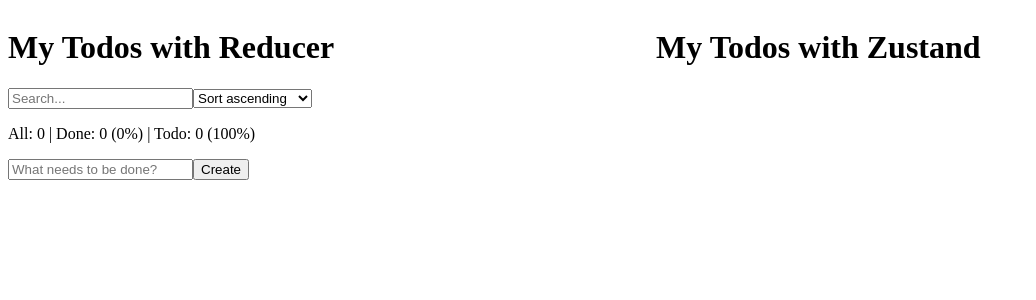
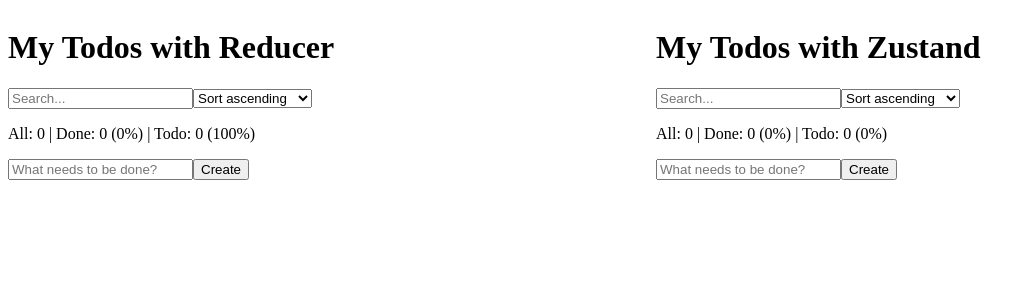
Before and after one commit to mtkacz-soldevelo/todos-state-management, a React (Vite) app: page / in a window 1280 px wide. Shown: the top 300 px of the page, without its empty margins (0-1036 px from the left). Built offline with nearby package versions, Linux system fonts and the light colour scheme.

Commit message:
implement todos-with-zustand

```diff
--- /dev/null
+++ b/src/todos-with-zustand/components/index.tsx
@@ -0,0 +1,2 @@
+export type { Todo } from './todos.model';
+export { useTodosStore } from './todos.store';
--- /dev/null
+++ b/src/todos-with-zustand/components/todos.model.tsx
@@ -0,0 +1,5 @@
+export type Todo = {
+  id: string;
+  text: string;
+  done: boolean;
+};
--- /dev/null
+++ b/src/todos-with-zustand/components/todos.store.tsx
@@ -0,0 +1,170 @@
+import { create } from 'zustand';
+import type { Todo } from './todos.model';
+import { AsyncUtils, EntityUtils, MathUtils } from '../../utils';
+import { persist } from 'zustand/middleware';
+
+type SortOrder = 'asc' | 'desc';
+
+type State = {
+  allTodos: Todo[];
+  todos: Todo[];
+  searchFilter: string;
+  sortOrder: SortOrder;
+  stats: {
+    total: number;
+    done: { value: number; percentage: number };
+    notDone: { value: number; percentage: number };
+  };
+};
+
+type Action = {
+  setAllTodos: (allTodos: Todo[]) => void;
+  createTodo: (text: Todo['text']) => Promise<void>;
+  removeTodo: (id: Todo['id']) => Promise<void>;
+  toggleTodo: (id: Todo['id']) => Promise<void>;
+  updateTodo: (
+    id: Todo['id'],
+    updates: Partial<Omit<Todo, 'id'>>
+  ) => Promise<void>;
+  setSearchFilter: (searchFilter: string) => void;
+  setSortOrder: (sortOrder: SortOrder) => void;
+};
+
+type Store = State & Action;
+
+const STORAGE_KEY = 'my-todos-with-zustand';
+
+const filterAndSortTodos = (
+  allTodos: State['allTodos'],
+  searchFilter: State['searchFilter'],
+  sortOrder: State['sortOrder']
+): State['todos'] => {
+  return allTodos
+    .filter((todo) => todo.text.includes(searchFilter))
+    .sort(
+      (a, b) => a.text.localeCompare(b.text) * (sortOrder === 'asc' ? 1 : -1)
+    );
+};
+
+const calculateStats = (todos: State['todos']): State['stats'] => {
+  if (todos.length === 0) {
+    return {
+      total: 0,
+      done: { value: 0, percentage: 0 },
+      notDone: { value: 0, percentage: 0 },
+    };
+  }
+
+  const total = todos.length;
+
+  const done = todos.filter((todo) => todo.done).length;
+  const notDone = total - done;
+
+  const donePercentage = MathUtils.calculatePercentage(done, total);
+  const notDonePercentage = 100 - donePercentage;
+
+  return {
+    total,
+    done: { value: done, percentage: donePercentage },
+    notDone: { value: notDone, percentage: notDonePercentage },
+  };
+};
+
+export const useTodosStore = create<Store>()(
+  persist(
+    (set, get) => ({
+      allTodos: [],
+      todos: [],
+      searchFilter: '',
+      sortOrder: 'asc',
+      stats: calculateStats([]),
+
+      setAllTodos: (allTodos) => {
+        const todos = filterAndSortTodos(
+          allTodos,
+          get().searchFilter,
+          get().sortOrder
+        );
+        const stats = calculateStats(todos);
+
+        return set({
+          allTodos,
+          todos,
+          stats,
+        });
+      },
+
+      createTodo: async (text) => {
+        await AsyncUtils.sleep();
+        return get().setAllTodos([
+          ...get().todos,
+          { id: EntityUtils.generateUniqueId(), text, done: false },
+        ]);
+      },
+
+      removeTodo: async (id) => {
+        await AsyncUtils.sleep();
+        return get().setAllTodos(get().todos.filter((todo) => todo.id !== id));
+      },
+
+      toggleTodo: async (id) => {
+        await AsyncUtils.sleep();
+        return get().setAllTodos(
+          get().todos.map((todo) =>
+            todo.id === id ? { ...todo, done: !todo.done } : todo
+          )
+        );
+      },
+
+      updateTodo: async (id, updates) => {
+        await AsyncUtils.sleep();
+
+        return get().setAllTodos(
+          get().todos.map((todo) =>
+            todo.id === id ? { ...todo, ...updates } : todo
+          )
+        );
+      },
+
+      setSearchFilter: (searchFilter) => {
+        const todos = filterAndSortTodos(
+          get().allTodos,
+          searchFilter,
+          get().sortOrder
+        );
+        const stats = calculateStats(todos);
+
+        return set(() => ({
+          searchFilter,
+          todos,
+          stats,
+        }));
+      },
+
+      setSortOrder: (sortOrder) => {
+        const todos = filterAndSortTodos(
+          get().allTodos,
+          get().searchFilter,
+          sortOrder
+        );
+        const stats = calculateStats(todos);
+
+        return set(() => ({
+          sortOrder,
+          todos,
+          stats,
+        }));
+      },
+    }),
+    {
+      name: STORAGE_KEY,
+      partialize: (state) => ({
+        allTodos: state.allTodos,
+        todos: state.todos,
+        searchFilter: state.searchFilter,
+        sortOrder: state.sortOrder,
+        stats: state.stats,
+      }),
+    }
+  )
+);
--- a/src/todos-with-zustand/todos.app.tsx
+++ b/src/todos-with-zustand/todos.app.tsx
@@ -1,12 +1,15 @@
+import { useState } from 'react';
+import { useTodosStore, type Todo } from './components';
+
 function TodosPage() {
   return (
     <div>
       <TodosHeader />
-      {/* <TodosSearch />
+      <TodosSearch />
       <TodosSort />
       <TodosStats />
       <TodoForm />
-      <TodosList /> */}
+      <TodosList />
     </div>
   );
 }
@@ -15,6 +18,141 @@
   return <h1>My Todos with Zustand</h1>;
 }
 
+function TodosStats() {
+  const stats = useTodosStore((s) => s.stats);
+
+  return (
+    <p>
+      All: {stats.total} | Done: {stats.done.value} ({stats.done.percentage}%) |
+      Todo: {stats.notDone.value} ({stats.notDone.percentage}%)
+    </p>
+  );
+}
+
+function TodosSearch() {
+  const searchFilter = useTodosStore((s) => s.searchFilter);
+  const setSearchFilter = useTodosStore((s) => s.setSearchFilter);
+
+  return (
+    <input
+      type="text"
+      placeholder="Search..."
+      value={searchFilter}
+      onChange={(e) => {
+        setSearchFilter(e.target.value);
+      }}
+    />
+  );
+}
+
+function TodosSort() {
+  const sortOrder = useTodosStore((s) => s.sortOrder);
+  const setSortOrder = useTodosStore((s) => s.setSortOrder);
+
+  const options: Record<typeof sortOrder, { value: string; label: string }> = {
+    asc: { value: 'asc', label: 'Sort ascending' },
+    desc: { value: 'desc', label: 'Sort descedning' },
+  };
+
+  return (
+    <select
+      value={sortOrder}
+      onChange={(e) => setSortOrder(e.target.value as typeof sortOrder)}
+    >
+      {Object.values(options).map((option) => (
+        <option key={option.value} value={option.value}>
+          {option.label}
+        </option>
+      ))}
+    </select>
+  );
+}
+
+function TodoForm() {
+  const createTodo = useTodosStore((s) => s.createTodo);
+
+  const [text, setText] = useState('');
+
+  return (
+    <div>
+      <input
+        type="text"
+        placeholder="What needs to be done?"
+        onChange={(e) => setText(e.target.value)}
+        value={text}
+      />
+      <button
+        onClick={async () => {
+          await createTodo(text);
+          setText('');
+        }}
+      >
+        Create
+      </button>
+    </div>
+  );
+}
+
+function TodosList() {
+  const todos = useTodosStore((s) => s.todos);
+
+  return (
+    <ol>
+      {todos.map((todo) => (
+        <li key={todo.id}>
+          <TodoItem todo={todo} />
+        </li>
+      ))}
+    </ol>
+  );
+}
+
+function TodoItem({ todo }: { todo: Todo }) {
+  const toggleTodo = useTodosStore((s) => s.toggleTodo);
+  const removeTodo = useTodosStore((s) => s.removeTodo);
+  const updateTodo = useTodosStore((s) => s.updateTodo);
+
+  const [mode, setMode] = useState<'read' | 'write'>('read');
+  const [text, setText] = useState(todo.text);
+
+  const content: Record<typeof mode, JSX.Element> = {
+    read: (
+      <span>
+        <span onClick={() => setMode('write')}>{todo.text}</span>
+      </span>
+    ),
+    write: (
+      <span>
+        <input
+          type="text"
+          value={text}
+          onChange={(e) => setText(e.target.value)}
+        />
+        <button
+          onClick={async () => {
+            await updateTodo(todo.id, { text });
+            setMode('read');
+          }}
+        >
+          Confirm
+        </button>
+        <button onClick={() => removeTodo(todo.id)}>Remove</button>
+      </span>
+    ),
+  };
+
+  return (
+    <span>
+      <input
+        type="checkbox"
+        checked={todo.done}
+        onChange={async () => await toggleTodo(todo.id)}
+      />
+      {content[mode]}
+    </span>
+  );
+}
+
 export function TodosWithZustand() {
   return <TodosPage />;
 }
```
